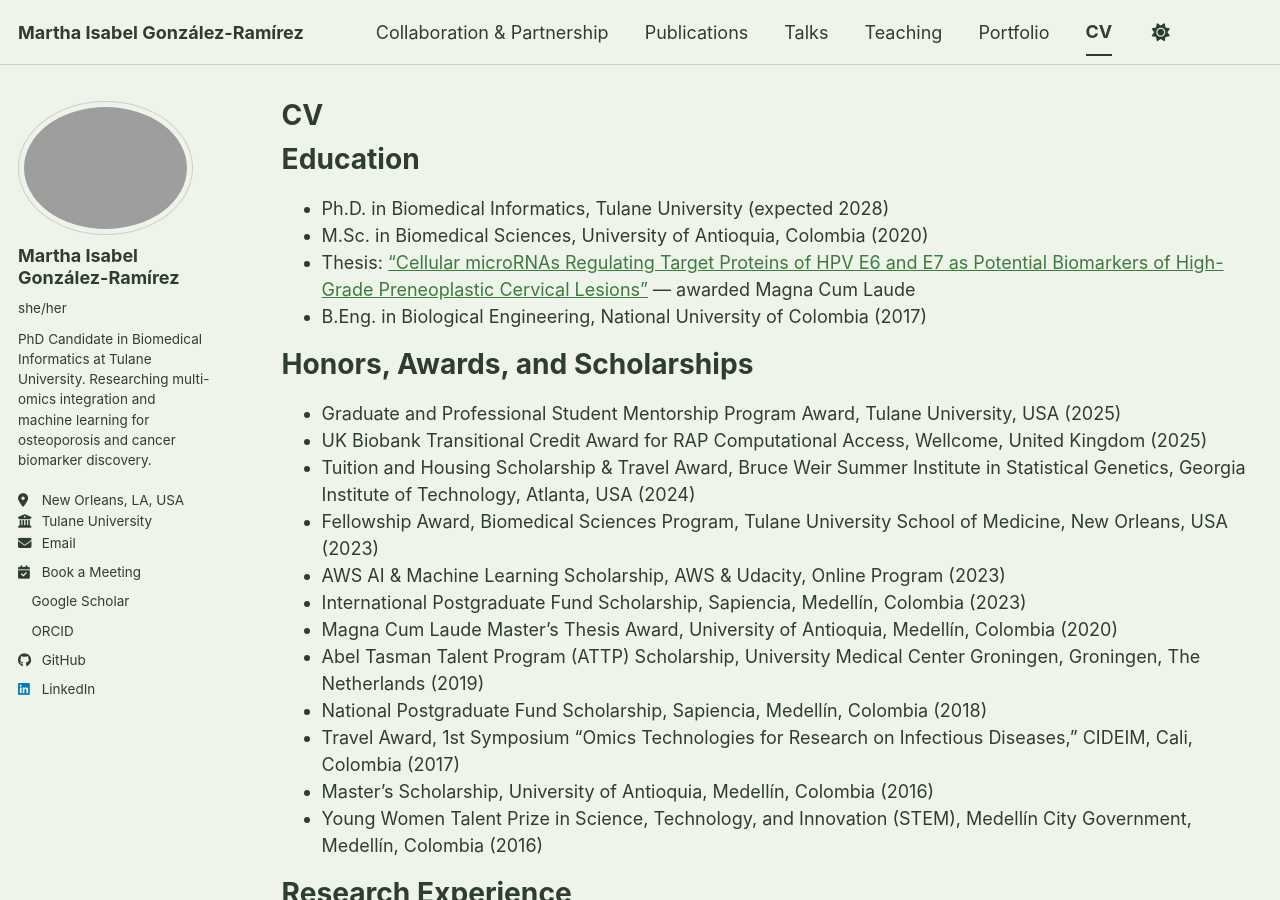
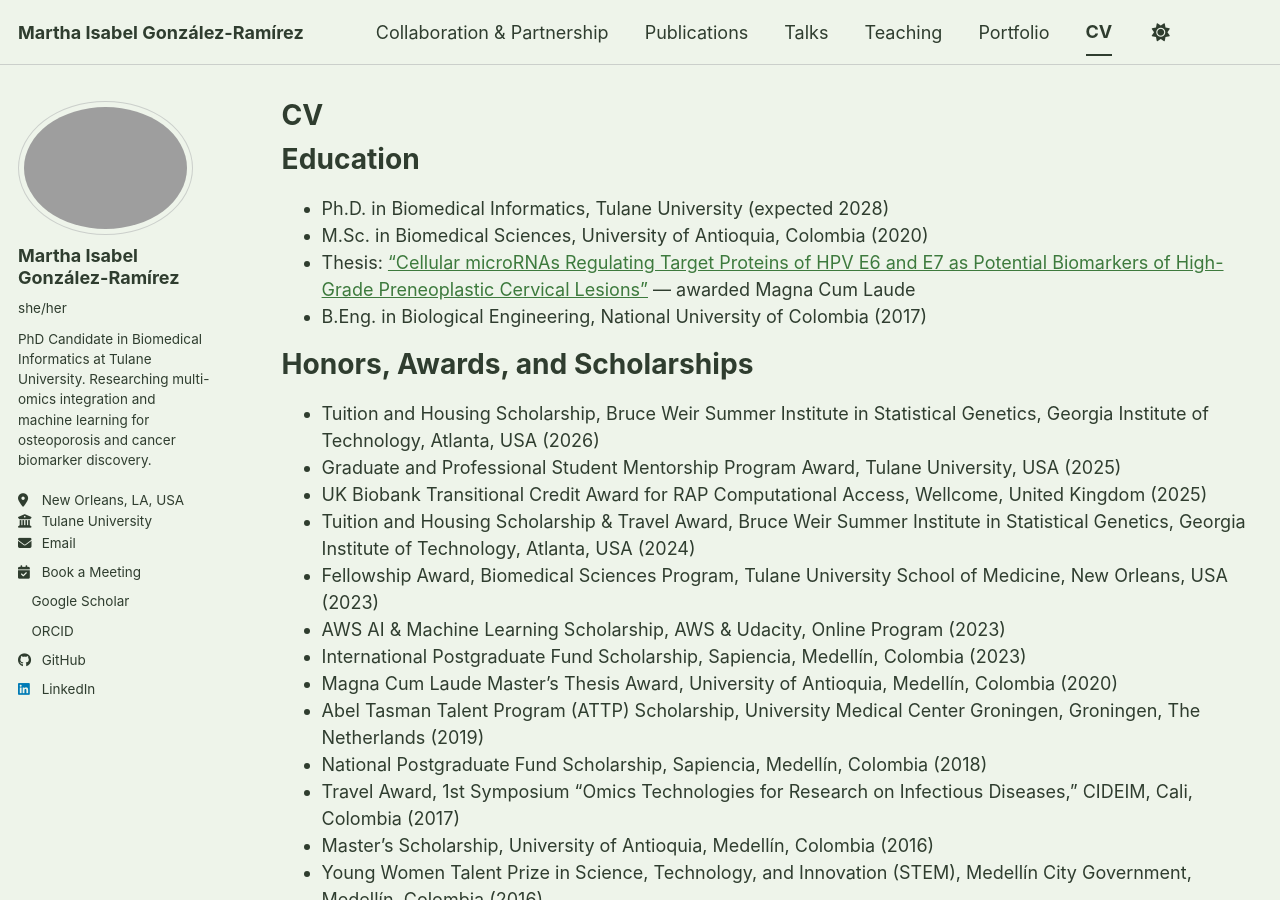
Before and after one commit to migonzalezr/migonzalezr.github.io, a Jekyll site: the page built from _pages/cv.md, in a window 1280 px wide and 900 px high. Built offline with Jekyll 4.4.1, drawn with Linux system fonts in a browser that asks for light colours; a style sheet for code colours, icons or effects is not loaded.

Commit message:
Add Tuition and Housing Scholarship 2026 - Bruce Weir Summer Institute

```diff
--- a/_pages/cv.md
+++ b/_pages/cv.md
@@ -18,6 +18,7 @@ Education
 
 Honors, Awards, and Scholarships
 ======
+* Tuition and Housing Scholarship, Bruce Weir Summer Institute in Statistical Genetics, Georgia Institute of Technology, Atlanta, USA (2026)
 * Graduate and Professional Student Mentorship Program Award, Tulane University, USA (2025)
 * UK Biobank Transitional Credit Award for RAP Computational Access, Wellcome, United Kingdom (2025)
 * Tuition and Housing Scholarship & Travel Award, Bruce Weir Summer Institute in Statistical Genetics, Georgia Institute of Technology, Atlanta, USA (2024)
```
